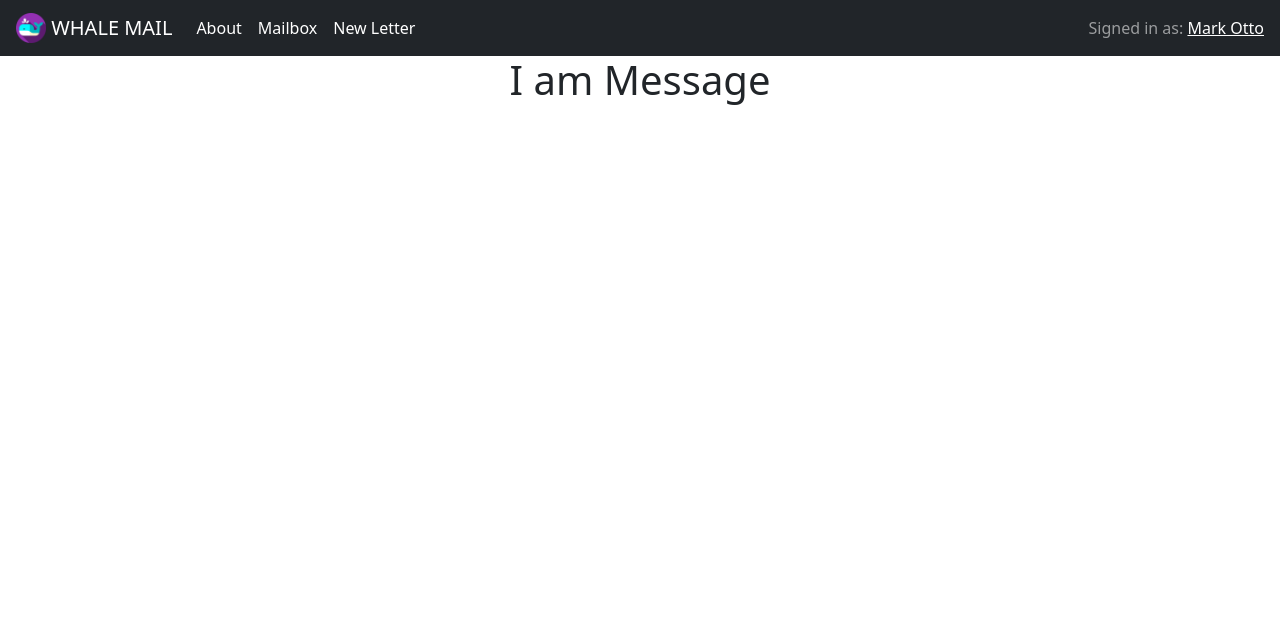
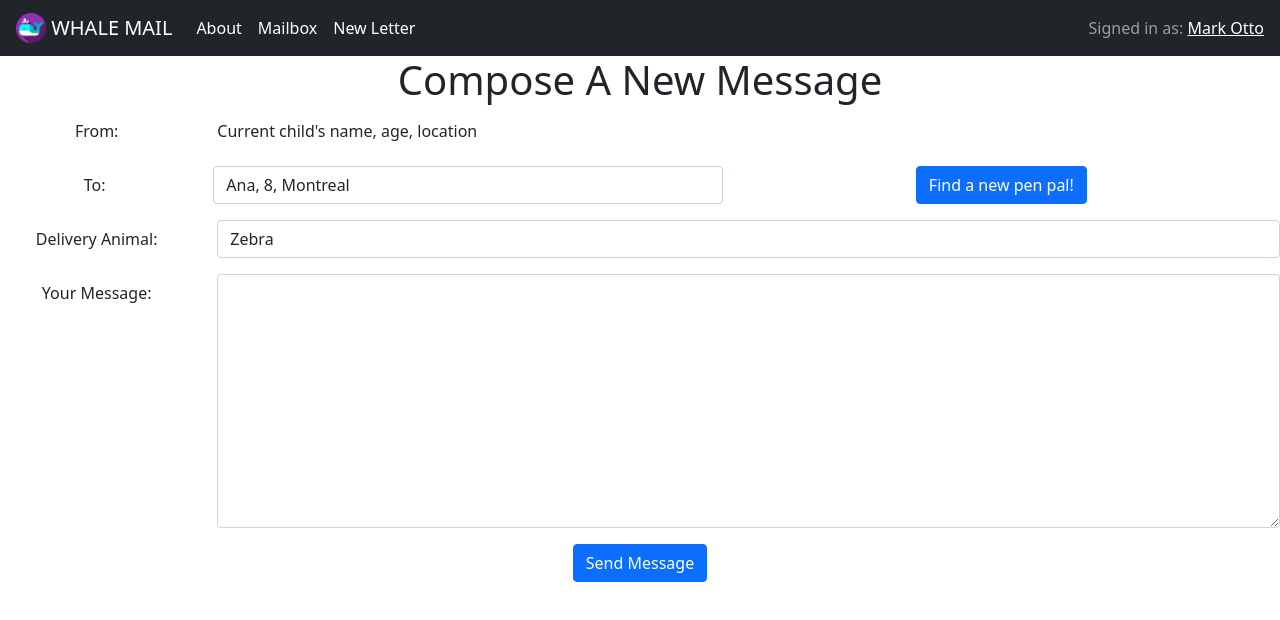
Before and after one commit to Samicap/AniMail, a React (Create React App) app in the folder my-app/client/: page / in a window 1280 px wide. Shown: the top 620 px of the page. Built offline with nearby package versions, Linux system fonts and the light colour scheme.

Commit message:
add find a new pen pal button

```diff
--- a/my-app/client/src/App.js
+++ b/my-app/client/src/App.js
@@ -13,7 +13,8 @@ function App() {
   return (
     <div className="App">
       <NavBar />
-      <Message />
+      <CreateMessage />
+      {/* <Message /> */}
     </div>
   );
 }
--- a/my-app/client/src/components/CreateMessage.js
+++ b/my-app/client/src/components/CreateMessage.js
@@ -15,16 +15,20 @@ export default function CreateMessage(props) {
       </Col>
     </Form.Group>
     <Form.Group as={Row} controlId="selectPenPal.ControlSelect">
+      <Row>
         <Form.Label column sm={2}>To:</Form.Label>
-      <Col sm={10}>
+        <Col>
           <Form.Control as="select">
-          <option>Find a new pen pal!</option>
             <option>Ana, 8, Montreal</option>
             <option>Naz, 8, Istanbul</option>
             <option>Sam, 8, Phoenix</option>
             <option>Thomas, 8, Toronto</option>
           </Form.Control>
         </Col>
+        <Col>
+          <Button variant="primary">Find a new pen pal!</Button>{' '}
+        </Col>
+      </Row>
     </Form.Group>
     <Form.Group as={Row} controlId="selectAnimal.ControlSelect">
       <Form.Label column sm={2}>Delivery Animal:</Form.Label>
```
Lines whose indentation alone changed are shown as unchanged.
